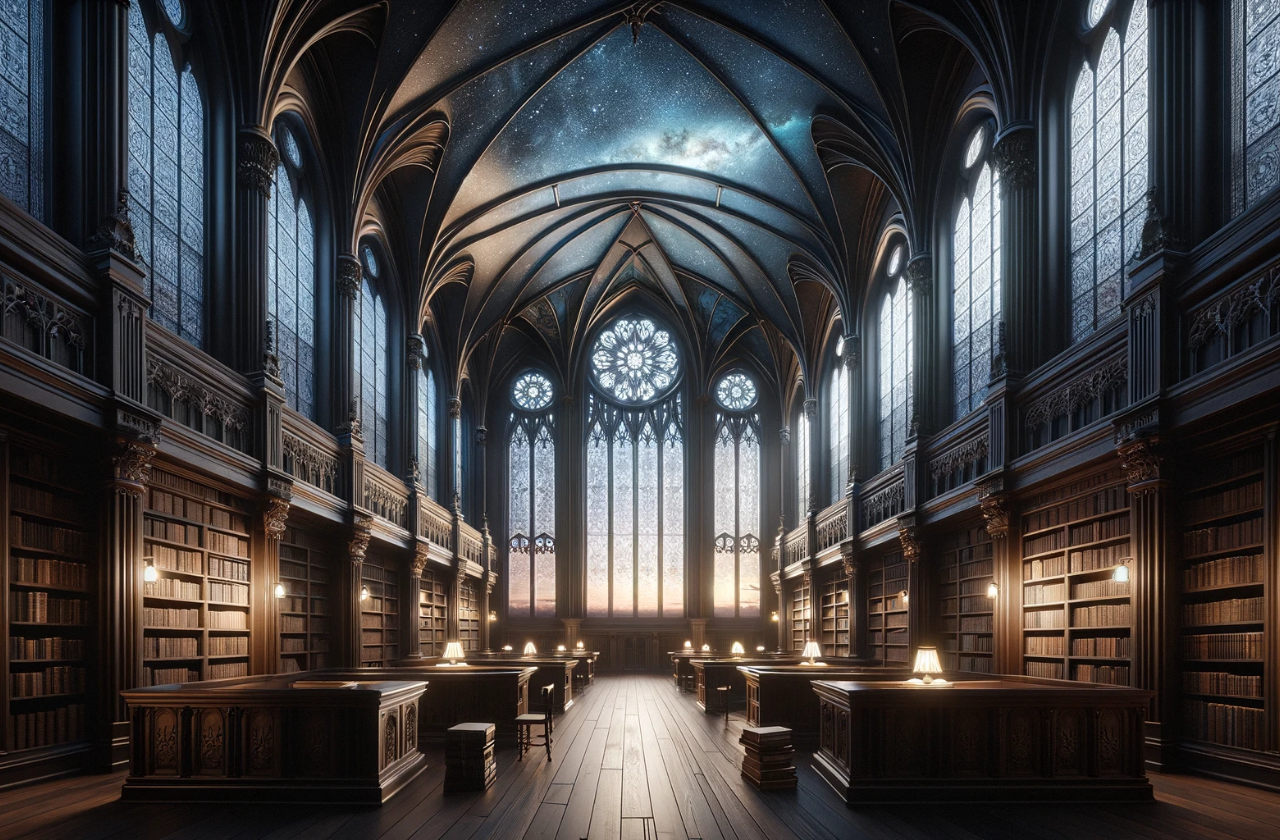
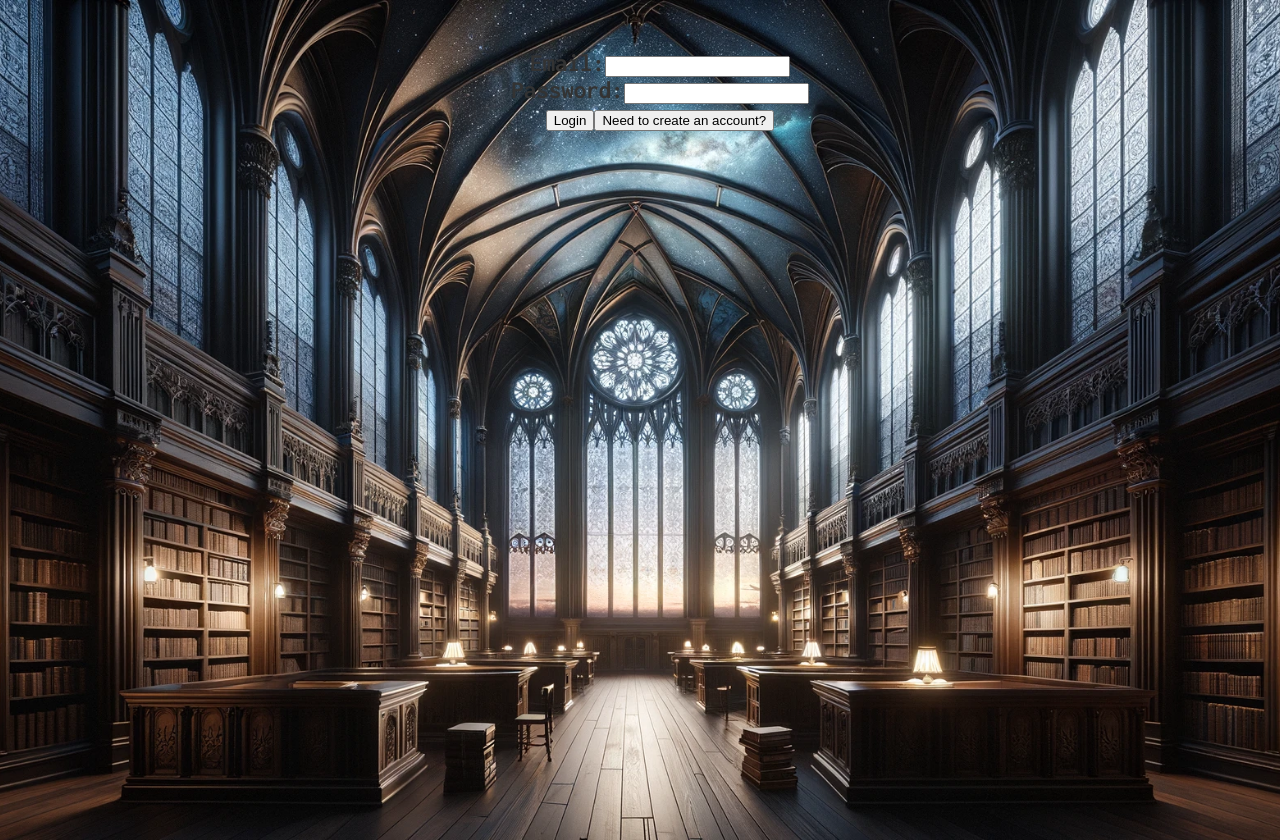
Before and after one commit to arvchahal/LibraryofAlexandria, a React (Create React App) app in the folder frontend/: page /Register in a window 1280 px wide. Shown: the top 840 px of the page. Built offline with nearby package versions, Linux system fonts and the light colour scheme.

Commit message:
adding firebase skeleton and user login

```diff
--- a/frontend/package.json
+++ b/frontend/package.json
@@ -6,6 +6,7 @@
     "@testing-library/jest-dom": "^5.17.0",
     "@testing-library/react": "^13.4.0",
     "@testing-library/user-event": "^13.5.0",
+    "firebase": "^10.11.0",
     "react": "^18.2.0",
     "react-dom": "^18.2.0",
     "react-icons": "^5.0.1",
--- a/frontend/src/Register.js
+++ b/frontend/src/Register.js
@@ -1,11 +1,71 @@
-import React from 'react'
+import React, { useState } from 'react';
 
 const Register = () => {
+  const [isLogin, setIsLogin] = useState(true); // Toggle between Login and Register
+  const [email, setEmail] = useState('');
+  const [password, setPassword] = useState('');
+  const [username, setUsername] = useState(''); // Only necessary for registration
+
+  const handleLogin = (e) => {
+    e.preventDefault();
+    console.log('Logging in with:', email, password);
+    // Implement login functionality here
+  };
+
+  const handleRegister = (e) => {
+    e.preventDefault();
+    console.log('Registering with:', username, email, password);
+    // Implement registration functionality here
+  };
+
+  const toggleForm = () => {
+    setIsLogin(!isLogin);
+  };
+
   return (
     <div>
-
+      <form onSubmit={isLogin ? handleLogin : handleRegister}>
+        <div className="container">
+          {!isLogin && (
+            <div>
+              <label htmlFor="username">Username:</label>
+              <input
+                type="text"
+                id="username"
+                value={username}
+                onChange={(e) => setUsername(e.target.value)}
+                required
+              />
+            </div>
+          )}
+          <div>
+            <label htmlFor="email">Email:</label>
+            <input
+              type="email"
+              id="email"
+              value={email}
+              onChange={(e) => setEmail(e.target.value)}
+              required
+            />
+          </div>
+          <div>
+            <label htmlFor="password">Password:</label>
+            <input
+              type="password"
+              id="password"
+              value={password}
+              onChange={(e) => setPassword(e.target.value)}
+              required
+            />
+          </div>
+          <button type="submit">{isLogin ? 'Login' : 'Register'}</button>
+          <button type="button" onClick={toggleForm}>
+            {isLogin ? 'Need to create an account?' : 'Already have an account?'}
+          </button>
+        </div>
+      </form>
     </div>
-  )
+  );
 }
 
-export default Register
+export default Register;
--- a/frontend/src/bookinfo.css
+++ b/frontend/src/bookinfo.css
@@ -41,14 +41,14 @@ body {
 
 .libButton {
   background-color: #c6dde4;
-  display: inline-block;
-  padding: 20px;
+  padding: 10px; /* Reduced padding to make the button smaller */
+  font-size: 0.8em; /* Reduced font-size for smaller button text */
   font-weight: bold;
-  border-radius: 30px;
+  border-radius: 5px;
   cursor: pointer;
   box-shadow: 0 4px 6px rgba(253, 32, 32, 0.1);
   transition: background-color 0.3s ease;
-
+  margin-left: auto; /* This will push the button to the right */
 }
 
 .libButton:hover {
--- a/frontend/src/search.css
+++ b/frontend/src/search.css
@@ -24,7 +24,8 @@ html, body {
 /* Input field styling */
 .search-input {
   flex: 1;
-  color:#2d5d88;
+  color:wheat;
+  background-color: #333;
   padding: 10px 20px;
   font-size: 16px;
   border: 2px solid #2d5d88; /* Blue border to match the theme */
```
Also changed, not shown: frontend/src/firebase.js (added, +21 -0 lines), 1 other file (tests, documents, lock files or other folders).
